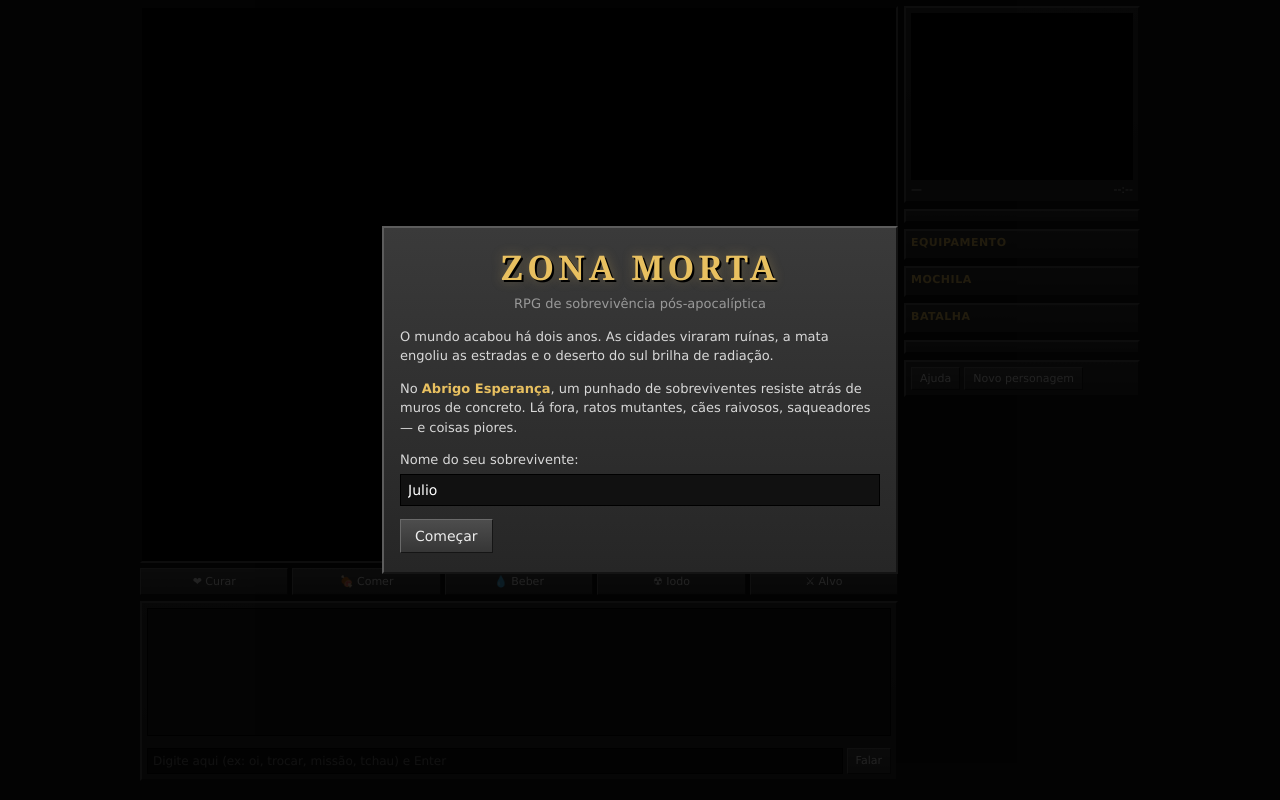
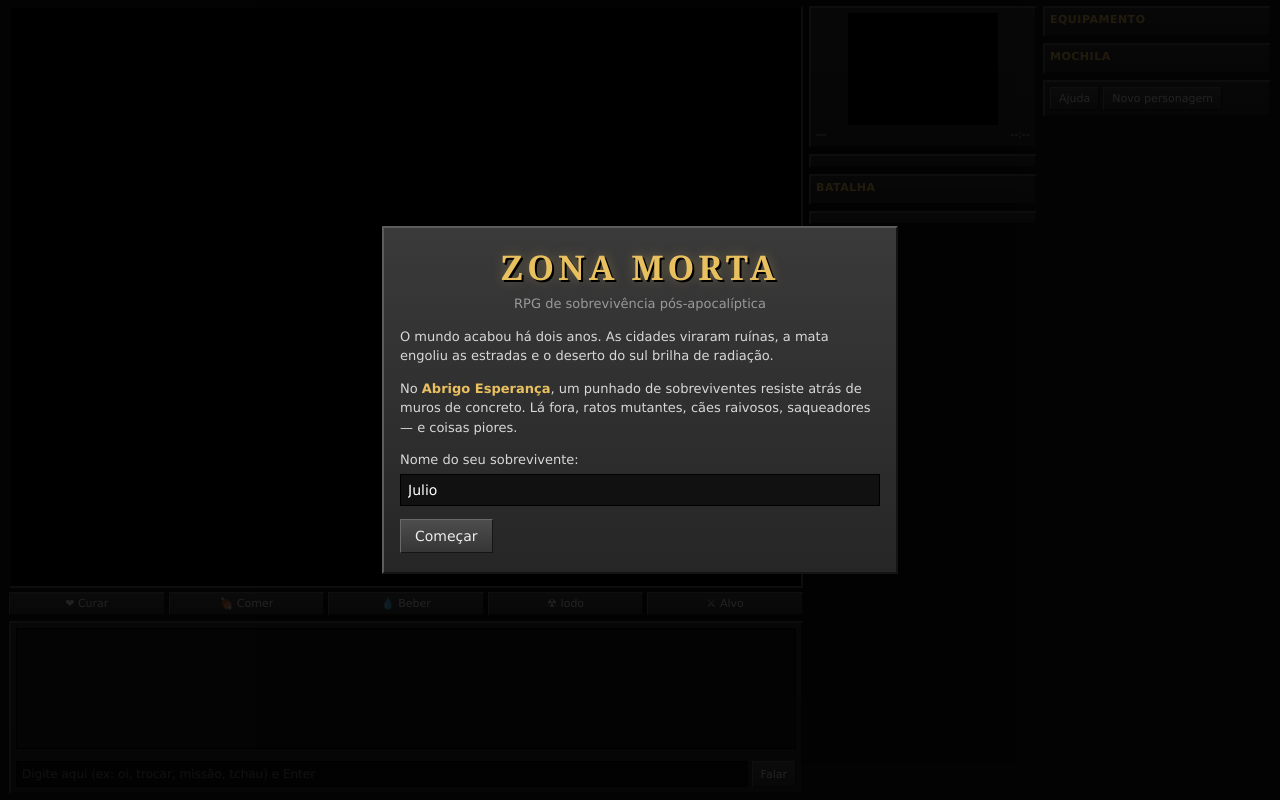
Before and after one commit to preppersbr1-glitch/monitor-preppers-br, a plain HTML site: page jogo/index.html in a window 1280 px wide. Drawn offline with Linux system fonts and the light colour scheme.

Commit message:
Jogo: tela do PC cabe na janela sem rolagem
Mapa escala conforme a janela, barra lateral em duas colunas e
chat ocupa o espaço restante.

Co-Authored-By: Claude Opus 5.5 <noreply@anthropic.com>
Claude-Session: https://claude.ai/code/session_01Wed63pppmLNsKSbhwfPLzp

```diff
--- a/jogo/index.html
+++ b/jogo/index.html
@@ -130,6 +130,24 @@ body.mobile #menuItem button{font-size:14px;padding:9px}
 #logM p{margin:1px 0}
 body.retrato #logM{left:10px;right:10px;bottom:auto;top:calc(env(safe-area-inset-top) + 74vw + 104px)}
 body.retrato #chipsM{max-width:90vw;bottom:auto;top:calc(env(safe-area-inset-top) + 74vw + 240px)}
+
+/* ---------- PC: cabe na janela sem rolagem ---------- */
+#lado{display:flex;gap:6px}
+.colL,.colR{display:flex;flex-direction:column;gap:6px;width:228px;flex:none}
+#batalha{max-height:118px;overflow-y:auto}
+body:not(.mobile){height:100vh;overflow:hidden}
+body:not(.mobile) #raiz{height:100vh;box-sizing:border-box;max-width:none;grid-template-columns:auto auto;grid-template-rows:auto minmax(0,1fr);grid-template-areas:"jogo lado" "cons lado";justify-content:center;align-items:stretch}
+body:not(.mobile) #areaJogo{align-self:start}
+body:not(.mobile) #tela{width:auto}
+body:not(.mobile) #cons{display:flex;flex-direction:column;min-height:0;box-sizing:border-box}
+body:not(.mobile) #log{flex:1;height:auto;min-height:40px}
+body:not(.mobile) #lado{min-height:0;overflow-y:auto;align-items:flex-start;flex-direction:row}
+body:not(.mobile) #lado.uma{flex-direction:column;flex-wrap:nowrap}
+body:not(.mobile) #mini{width:auto;height:112px;display:block;margin:0 auto}
+body:not(.mobile) #hotbar{margin-top:4px}
+body:not(.mobile) #hotbar button{padding:4px}
+body.mobile #lado{flex-direction:column}
+body.mobile .colL,body.mobile .colR{width:auto}
 </style>
 </head>
 <body>
@@ -161,15 +179,16 @@ body.retrato #chipsM{max-width:90vw;bottom:auto;top:calc(env(safe-area-inset-top
     <div id="chips"></div>
     <div id="linhaChat"><input id="chat" placeholder="Digite aqui (ex: oi, trocar, missão, tchau) e Enter" autocomplete="off" maxlength="80"><button id="enviar">Falar</button></div>
   </div>
-  <div id="lado">
+  <div id="lado"><div class="colL">
     <div class="painel"><canvas id="mini" width="192" height="144"></canvas><div class="linhaS" style="margin-top:3px"><span id="lugar">—</span><span id="relogio">--:--</span></div></div>
     <div class="painel" id="status"></div>
+    <div class="painel"><div class="tit">Batalha</div><div id="batalha"></div></div>
+    <div class="painel" id="hab"></div>
+    </div><div class="colR">
     <div class="painel"><div class="tit">Equipamento</div><div id="equip"></div></div>
     <div class="painel"><div class="tit">Mochila</div><div id="mochila"></div></div>
-    <div class="painel"><div class="tit">Batalha</div><div id="batalha"></div></div>
-    <div class="painel" id="hab"></div>
     <div class="painel" style="display:flex;gap:4px;flex-wrap:wrap"><button id="bAjuda">Ajuda</button><button id="bNovo">Novo personagem</button></div>
-  </div>
+  </div></div>
 </div>
 <div id="menuItem" class="janela esc"></div>
 <div id="cobre" class="esc"><div class="caixa" id="cobreBox"></div></div>
@@ -1665,12 +1684,21 @@ window.addEventListener("beforeunload",salvar);
 // ---------------------------------------------------------------- MODO CELULAR (estilo Tibia mobile)
 let MOBILE=false;
 function definirModo(m){
-  MOBILE=m; document.body.classList.toggle("mobile",m);
+  MOBILE=m; document.body.classList.toggle("mobile",m); $("#lado").classList.remove("uma");
   try{ localStorage.setItem(KEY+"_modo",m?"m":"d"); }catch(e){}
   fecharGavetas(); ajustarTela();
 }
 function ajustarTela(){
-  if(!MOBILE){ cv.style.width=""; cv.style.height=""; return; }
+  if(!MOBILE){
+    // PC: tudo cabe na janela, sem rolagem
+    const lado=$("#lado"), W=window.innerWidth, H=window.innerHeight;
+    lado.classList.remove("uma"); let ladoW=2*228+6;
+    if(W-ladoW-24 < VW*TS*.9){ lado.classList.add("uma"); ladoW=228; }
+    const hot=($("#hotbar").offsetHeight||30)+6, consMin=Math.max(120,Math.min(190,H*.2));
+    const s=Math.max(.55,Math.min((W-ladoW-24)/(VW*TS),(H-18-hot-consMin)/(VH*TS)));
+    cv.style.width=Math.floor(VW*TS*s)+"px"; cv.style.height=Math.floor(VH*TS*s)+"px";
+    return;
+  }
   const W=window.innerWidth, H=window.innerHeight, retrato=H>W;
   const s=Math.min(W/(VW*TS), (retrato?H*.6:H)/(VH*TS));
   cv.style.width=Math.floor(VW*TS*s)+"px"; cv.style.height=Math.floor(VH*TS*s)+"px";
```
